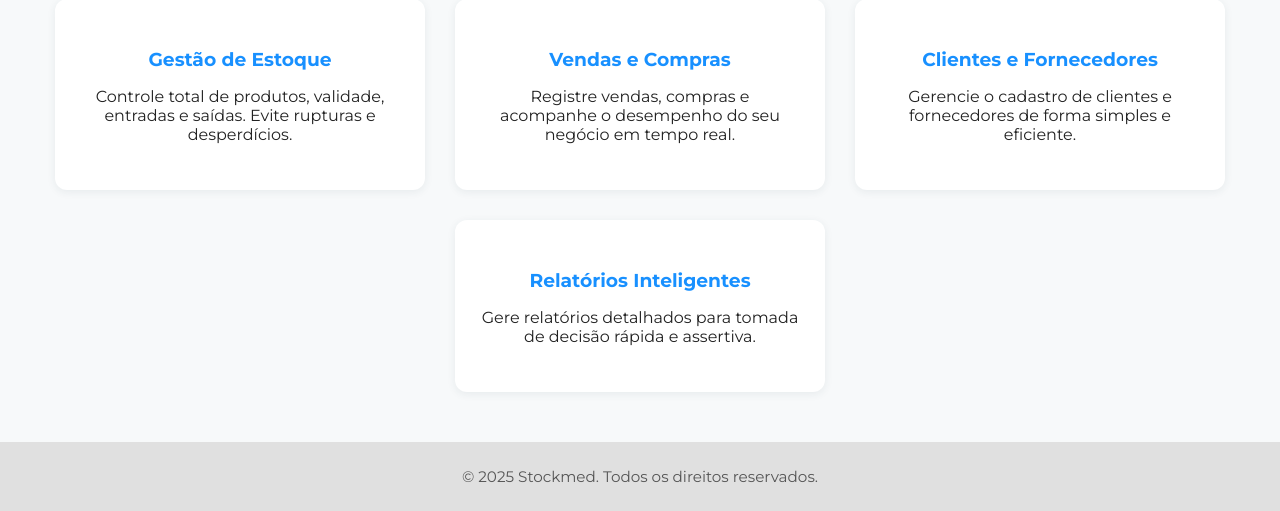
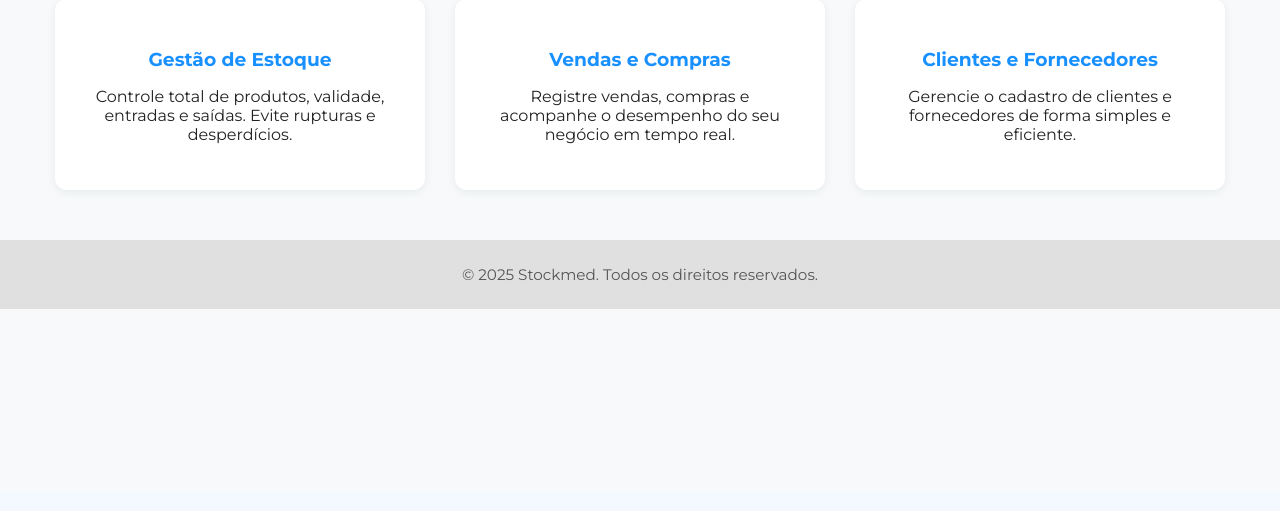
Before and after one commit to leandroleonard/stockmed, a CodeIgniter 4 app: the page made by app/Views/welcome_message.php in a window 1280 px wide. Shown: the part 309-820 px from the top of the page. After the commit the page ends 618 px from the top, so only its background shows below. Run offline with PHP 8.4 and a stand-in for CodeIgniter, Linux system fonts and the light colour scheme; the template is opened without the code that fills it, so the values that code supplies are empty; some libraries are stand-ins or nearby versions.

Commit message:
refactor(landing page): remove report feature

```diff
--- a/app/Views/welcome_message.php
+++ b/app/Views/welcome_message.php
@@ -98,10 +98,6 @@
             <h3>Clientes e Fornecedores</h3>
             <p>Gerencie o cadastro de clientes e fornecedores de forma simples e eficiente.</p>
         </div>
-        <div class="feature">
-            <h3>Relatórios Inteligentes</h3>
-            <p>Gere relatórios detalhados para tomada de decisão rápida e assertiva.</p>
-        </div>
     </div>
 
     <div class="footer">
```
